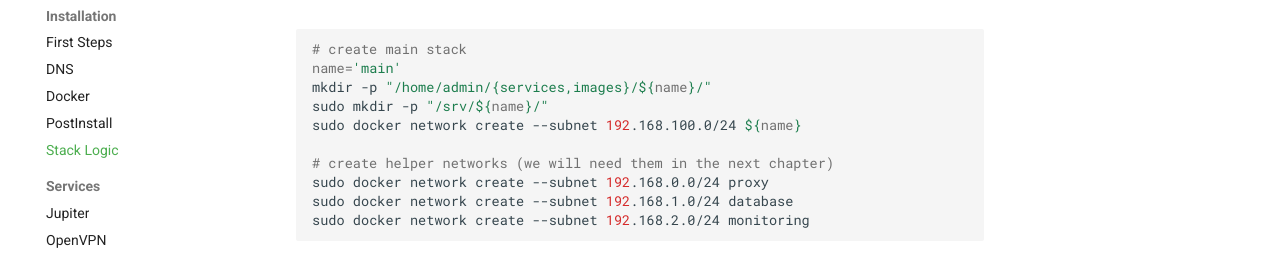
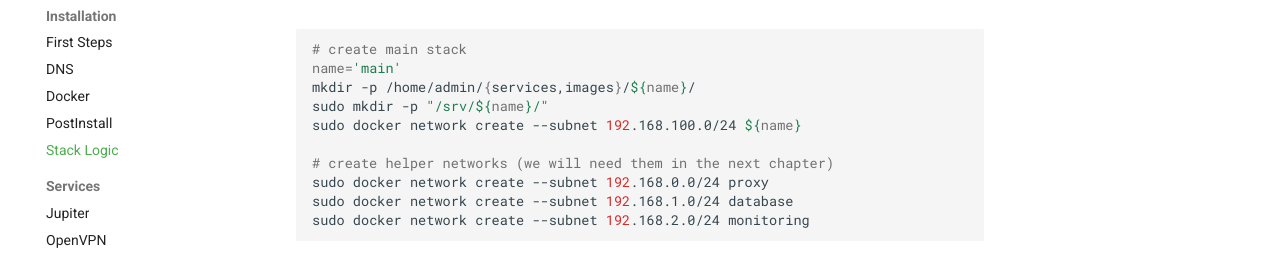
Before and after one commit to felbinger/AdminGuide, an MkDocs documentation site: the page built from docs/installation/stack-logic.md, in a window 1280 px wide and 900 px high, scrolled down 1295 px. Shown: the part 182-441 px from the top of the window. Built offline with MkDocs 1.6.1 and Material for MkDocs 9.7.7, drawn with Linux system fonts in a browser that asks for light colours; nearby versions of some CDN libraries; comment, search, counter and statistics services are not loaded.

Commit message:
fixed typo

````diff
--- a/docs/installation/stack-logic.md
+++ b/docs/installation/stack-logic.md
@@ -44,7 +44,7 @@ Helper networks for specific communication (e.g. to the reverse proxy, the datab
 ```bash
 # create main stack
 name='main'
-mkdir -p "/home/admin/{services,images}/${name}/"
+mkdir -p /home/admin/{services,images}/${name}/
 sudo mkdir -p "/srv/${name}/"
 sudo docker network create --subnet 192.168.100.0/24 ${name}
 
````
